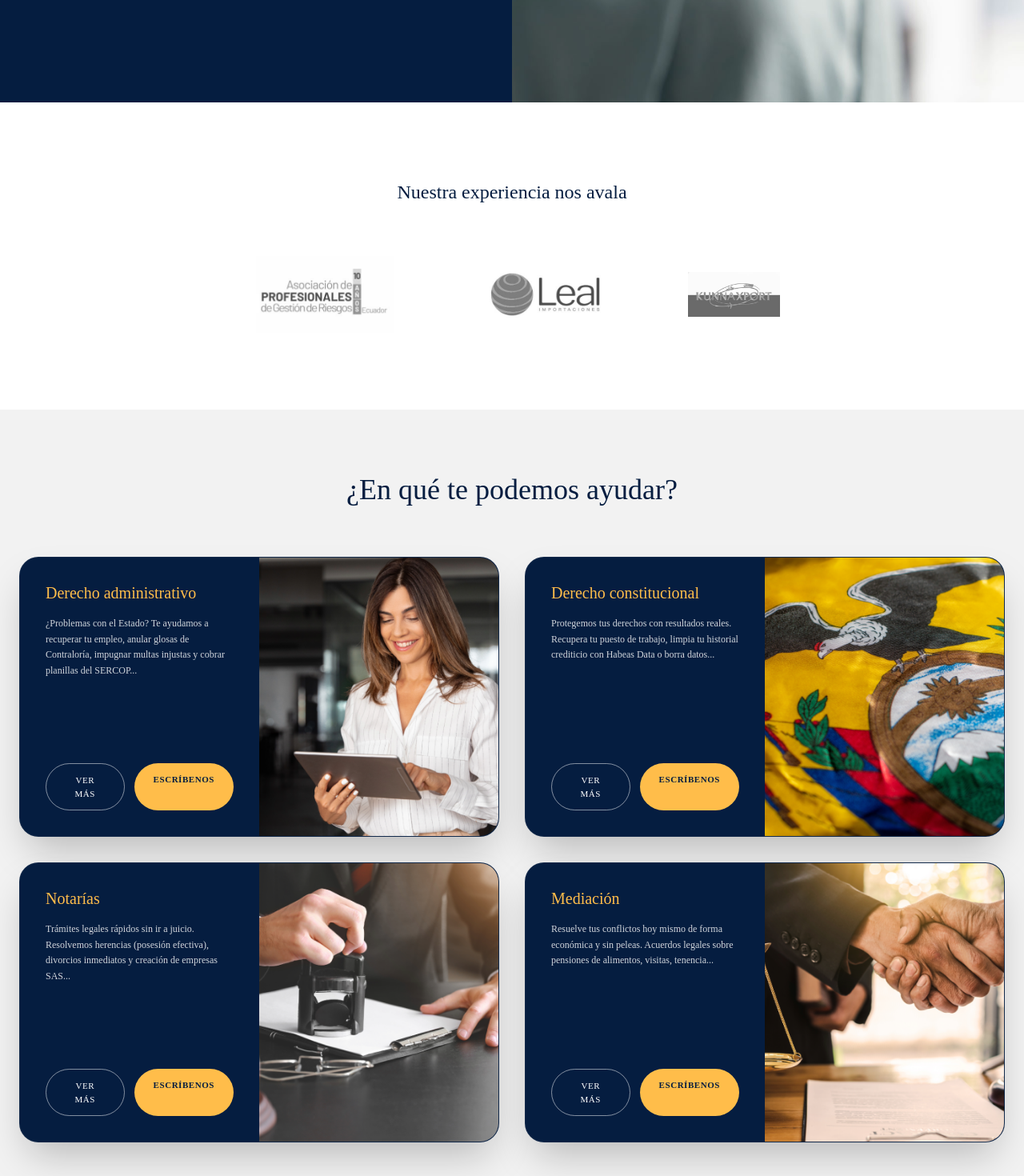
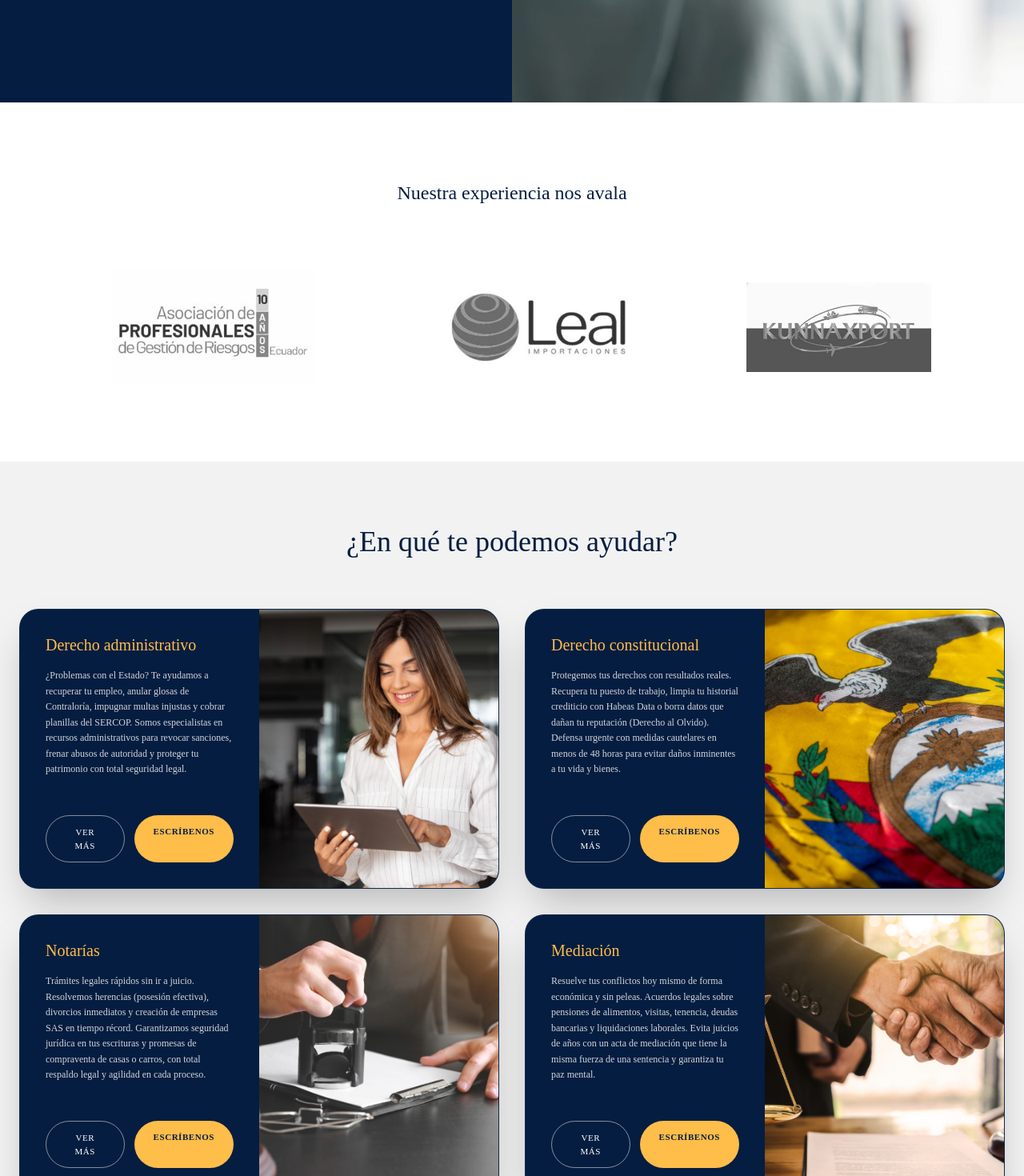
Before and after one commit to DevCardenasS/web-cardenas-saltos, a Next.js app: page / in a window 1280 px wide. Shown: the part 640-2110 px from the top of the page at 80% size. Built offline with nearby package versions, Linux system fonts and the light colour scheme.

Commit message:
Update index.js

```diff
--- a/pages/index.js
+++ b/pages/index.js
@@ -10,13 +10,14 @@ export default function Home() {
         <title>Cárdenas Saltos | Inicio</title>
       </Head>
 
-      {/* HERO SECTION - ESTRUCTURA 2 COLUMNAS PURA */}
+      {/* HERO SECTION - DISTRIBUCIÓN 50/50 CON ESPACIADO CORREGIDO */}
       <section className="w-full bg-[#051d40] flex flex-col md:flex-row items-stretch min-h-[600px] md:h-[85vh] overflow-hidden">
 
-        {/* COLUMNA IZQUIERDA: TEXTO (50%) */}
-        <div className="w-full md:w-1/2 flex items-center justify-center md:justify-end px-6 md:pr-12 py-16">
+        {/* COLUMNA IZQUIERDA: TEXTO */}
+        <div className="w-full md:w-1/2 flex items-center justify-center md:justify-end px-6 md:pr-16 py-16">
           <div className="max-w-[550px] w-full text-left">
             <h1 className="text-white">
+              {/* Espaciado de 0.7rem entre frases */}
               <span
                 className="block font-black tracking-tight"
                 style={{ fontSize: '3.2rem', marginBottom: '0.7rem', lineHeight: '1' }}
@@ -41,7 +42,7 @@ export default function Home() {
           </div>
         </div>
 
-        {/* COLUMNA DERECHA: FOTO QUE LLENA EL ESPACIO (50%) */}
+        {/* COLUMNA DERECHA: IMAGEN AJUSTADA AL TOTAL */}
         <div className="w-full md:w-1/2 relative bg-[#051d40]">
           <img
               src="/home/Cardenas-Saltos-Hero.jpg"
@@ -51,53 +52,54 @@ export default function Home() {
         </div>
       </section>
 
-      {/* SECCIÓN EXPERIENCIA - RUTAS JPG ACTUALIZADAS */}
-      <section className="w-full py-24 px-6 bg-white text-center">
-        <h2 className="text-2xl font-medium text-[#051d40] mb-16">Nuestra experiencia nos avala</h2>
-        <div className="max-w-6xl mx-auto flex flex-wrap justify-center items-center gap-16 md:gap-24 grayscale opacity-70">
+      {/* SECCIÓN EXPERIENCIA - RESPONSIVE VERTICAL Y LOGOS GRANDES */}
+      <section className="w-full py-24 px-6 bg-white text-center border-t border-gray-100">
+        <h2 className="text-2xl font-medium text-[#051d40] mb-20">Nuestra experiencia nos avala</h2>
+        {/* flex-col para móvil, flex-row para desktop */}
+        <div className="max-w-6xl mx-auto flex flex-col md:flex-row justify-center items-center gap-20 md:gap-32 grayscale opacity-80">
           <img
             src="/home/asociacion-de-profesionales-de-gestion-de-riesgos-Cardenas-Saltos-Abogados-Ecuador.jpg"
-            className="h-20 md:h-24 object-contain"
+            className="h-28 md:h-36 w-auto object-contain"
             alt="Asociación"
           />
           <img
             src="/home/leal-importaciones-Cardenas-Saltos-Abogados-Ecuador.jpg"
-            className="h-16 md:h-20 object-contain"
+            className="h-24 md:h-32 w-auto object-contain"
             alt="Leal"
           />
           <img
             src="/home/kunnaxport-Cardenas-Saltos-Abogados-ecuador.jpg"
-            className="h-14 md:h-18 object-contain"
+            className="h-20 md:h-28 w-auto object-contain"
             alt="Kunnaxport"
           />
         </div>
       </section>
 
-      {/* SECCIÓN SERVICIOS - TÍTULOS AMARILLOS - BOTONES MEDIANOS */}
+      {/* SECCIÓN SERVICIOS */}
       <section className="w-full py-20 px-6 bg-[#f2f2f2]">
         <h2 className="text-center text-4xl font-medium text-[#051d40] mb-16">¿En qué te podemos ayudar?</h2>
         <div className="max-w-7xl mx-auto grid md:grid-cols-2 gap-8">
           <ServiceCard
             title="Derecho administrativo"
-            desc="¿Problemas con el Estado? Te ayudamos a recuperar tu empleo, anular glosas de Contraloría, impugnar multas injustas y cobrar planillas del SERCOP..."
+            desc="¿Problemas con el Estado? Te ayudamos a recuperar tu empleo, anular glosas de Contraloría, impugnar multas injustas y cobrar planillas del SERCOP. Somos especialistas en recursos administrativos para revocar sanciones, frenar abusos de autoridad y proteger tu patrimonio con total seguridad legal."
             img="/home/home-ayudar-Cardenas-saltos-Abogados-derecho-administrativo.png"
             phoneNumber={phoneNumber}
           />
           <ServiceCard
             title="Derecho constitucional"
-            desc="Protegemos tus derechos con resultados reales. Recupera tu puesto de trabajo, limpia tu historial crediticio con Habeas Data o borra datos..."
+            desc="Protegemos tus derechos con resultados reales. Recupera tu puesto de trabajo, limpia tu historial crediticio con Habeas Data o borra datos que dañan tu reputación (Derecho al Olvido). Defensa urgente con medidas cautelares en menos de 48 horas para evitar daños inminentes a tu vida y bienes."
             img="/home/home-ayudar-Cardenas-saltos-Abogados-derecho-constitucional.png"
             phoneNumber={phoneNumber}
           />
           <ServiceCard
             title="Notarías"
-            desc="Trámites legales rápidos sin ir a juicio. Resolvemos herencias (posesión efectiva), divorcios inmediatos y creación de empresas SAS..."
+            desc="Trámites legales rápidos sin ir a juicio. Resolvemos herencias (posesión efectiva), divorcios inmediatos y creación de empresas SAS en tiempo récord. Garantizamos seguridad jurídica en tus escrituras y promesas de compraventa de casas o carros, con total respaldo legal y agilidad en cada proceso."
             img="/home/home-ayudar-Cardenas-saltos-Abogados-derecho-notarial-notarias.png"
             phoneNumber={phoneNumber}
           />
           <ServiceCard
             title="Mediación"
-            desc="Resuelve tus conflictos hoy mismo de forma económica y sin peleas. Acuerdos legales sobre pensiones de alimentos, visitas, tenencia..."
+            desc="Resuelve tus conflictos hoy mismo de forma económica y sin peleas. Acuerdos legales sobre pensiones de alimentos, visitas, tenencia, deudas bancarias y liquidaciones laborales. Evita juicios de años con un acta de mediación que tiene la misma fuerza de una sentencia y garantiza tu paz mental."
             img="/home/home-ayudar-Cardenas-saltos-Abogados-mediacion-pension-alimenticia.png"
             phoneNumber={phoneNumber}
           />
@@ -124,7 +126,6 @@ export default function Home() {
 function ServiceCard({ title, desc, img, phoneNumber }) {
   return (
     <div className="bg-[#051d40] rounded-3xl overflow-hidden flex flex-col md:flex-row min-h-[350px] shadow-2xl group border border-white/5">
-      {/* IMAGEN PRIMERO EN MÓVIL */}
       <div className="md:w-1/2 h-64 md:h-auto overflow-hidden bg-[#051d40] order-first md:order-last">
         <img src={img} alt={title} className="w-full h-full object-cover group-hover:scale-105 transition-transform duration-500" />
       </div>
@@ -134,7 +135,6 @@ function ServiceCard({ title, desc, img, phoneNumber }) {
           <p className="text-[12px] text-gray-300 leading-relaxed mb-8 font-normal">{desc}</p>
         </div>
         <div className="flex flex-col sm:flex-row gap-3">
-          {/* BOTONES TAMAÑO EQUILIBRADO */}
           <button className="border border-white/50 text-white px-6 py-3 text-[11px] rounded-full font-normal hover:bg-white hover:text-[#051d40] transition w-full sm:w-auto uppercase tracking-wider">
             Ver más
           </button>
```
